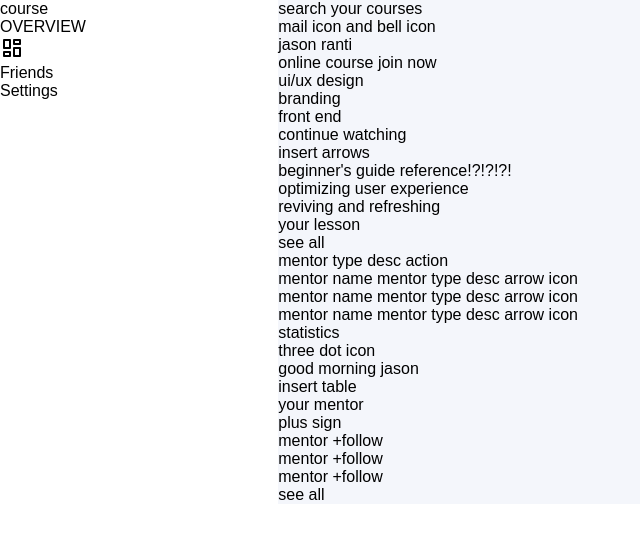
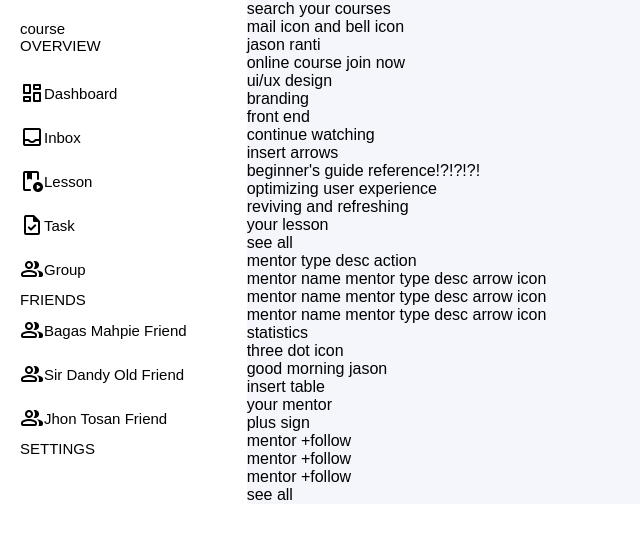
Before and after one commit to Jay-B1rd/sassdashboard, a plain HTML site: page index.html in a window 1280 px wide. Shown: the whole page, without its empty margins (0-640 px from the left). Drawn offline with nearby package versions, Linux system fonts and the light colour scheme.

Commit message:
sidebar stuff

```diff
--- /dev/null
+++ b/_mixins.scss
@@ -0,0 +1,15 @@
+@mixin base {
+    margin: 0;
+    padding: 0;
+    width: 100%;
+}
+
+@mixin flexrow {
+    display: flex;
+    flex-direction: row;
+}
+
+@mixin flexcol {
+    display: flex;
+    flex-direction: column;
+}
--- /dev/null
+++ b/_sidebar.scss
@@ -0,0 +1,33 @@
+@use 'mixins';
+
+.menuitem {
+    display: flex;
+    align-items: center;
+    margin: 0;
+    padding: 0;
+}
+
+.logo {
+    display: flex;
+    flex-grow: 1
+}
+
+.overview {
+    @include mixins.flexcol;
+    flex-grow: 3;
+}
+
+.friends {
+    @include mixins.flexcol;
+    flex-grow: 3;
+}
+
+.settings {
+    @include mixins.flexcol;
+    flex-grow: 2;
+    align-content: end;
+}
+
+.menuitem {
+    margin: 10px 0;
+}
--- a/index.html
+++ b/index.html
@@ -15,15 +15,69 @@
             </div>
             <div class="overview">
                 <span class="sidetitle">OVERVIEW</span><br>
-                <span class="material-symbols-rounded">
-                    dashboard
+                <div class="menuitem">
+                    <span class="material-symbols-rounded">
+                        dashboard
                     </span>
+                    <span>Dashboard</span>
+                </div>
+                <div class="menuitem">
+                    <span class="material-symbols-rounded">
+                        inbox
+                    </span>
+                    <span>Inbox</span>
+                </div>
+                <div class="menuitem">
+                    <span class="material-symbols-rounded">
+                        play_lesson
+                    </span>
+                    <span>Lesson</span>
+                </div>
+                <div class="menuitem">
+                    <span class="material-symbols-rounded">
+                        task
+                    </span>
+                    <span>Task</span>
+                </div>
+                <div class="menuitem">
+                    <span class="material-symbols-rounded">
+                        group
+                    </span>
+                    <span>Group</span>
+                </div>
             </div>
             <div class="friends">
-                <span class="sidetitle">Friends</span>
+                <span class="sidetitle">FRIENDS</span>
+                <div class="menuitem">
+                    <span class="material-symbols-rounded">
+                        group
+                    </span>
+                    <div class="menufriend">
+                        <span>Bagas Mahpie</span>
+                        <span class="friendtitle">Friend</span>
+                    </div>
+                </div>
+                <div class="menuitem">
+                    <span class="material-symbols-rounded">
+                        group
+                    </span>
+                    <div class="menufriend">
+                        <span>Sir Dandy</span>
+                        <span class="friendtitle">Old Friend</span>
+                    </div>
+                </div>
+                <div class="menuitem">
+                    <span class="material-symbols-rounded">
+                        group
+                    </span>
+                    <div class="menufriend">
+                        <span>Jhon Tosan</span>
+                        <span class="friendtitle">Friend</span>
+                    </div>
+                </div>
             </div>
             <div class="settings">
-                <span class="sidetitle">Settings</span>
+                <span class="sidetitle">SETTINGS</span>
             </div>
         </div>
         <div class="main">
--- a/style.scss
+++ b/style.scss
@@ -1,41 +1,35 @@
 @use 'icons';
+@use 'sidebar';
+@use 'mixins';
 
 $bg1: #ffffff;
 $bg2: #f4f6fb;
 
-@mixin base {
-    margin: 0;
-    padding: 0;
-    width: 100%;
-}
-
-@mixin flexrow {
-    display: flex;
-    flex-direction: row;
-}
-
-@mixin flexcol {
-    display: flex;
-    flex-direction: column;
-}
-
 body {
-    @include base;
+    @include mixins.base;
     font-family: Arial, Helvetica, sans-serif;
+    height: 100vh;
 }
 
 .container {
-    @include flexrow;
-    @include base;
+    @include mixins.flexrow;
+    @include mixins.base;
+    height: 100vh;
 }
 
 .sidebar {
-    @include flexcol;
+    @include mixins.flexcol;
     background-color: $bg1;
-    width: 25%;
+    width: 18%;
+    padding: 20px;
+    font-size: 15px;
+    height: 100vh;
+    block-size: fit-content;
 }
 
 .main {
     background-color: $bg2;
     width: 90%;
+    height: fit-content;
+    block-size: fit-content;
 }
```
Also changed, not shown: style.css, 1 other file.
